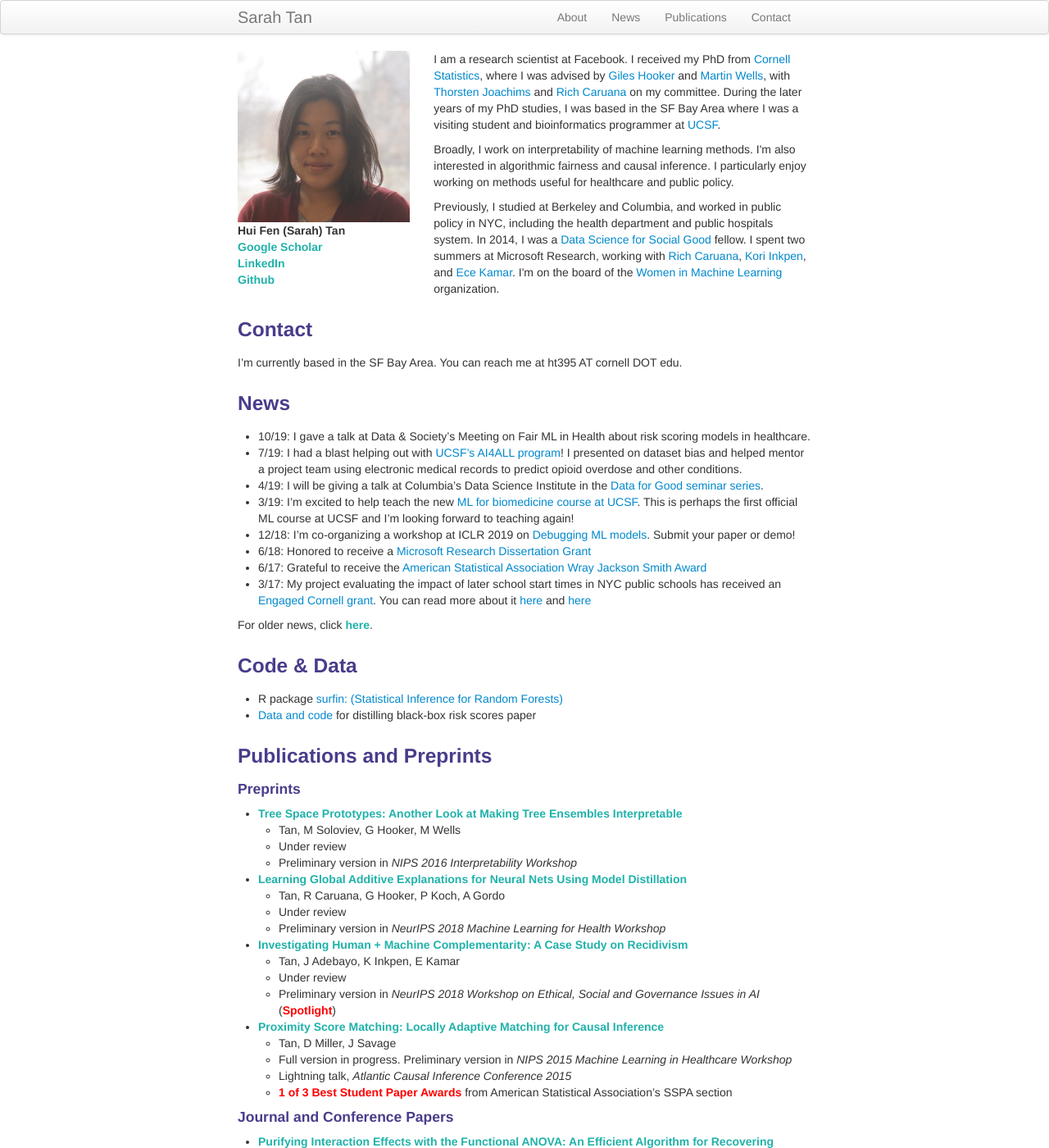
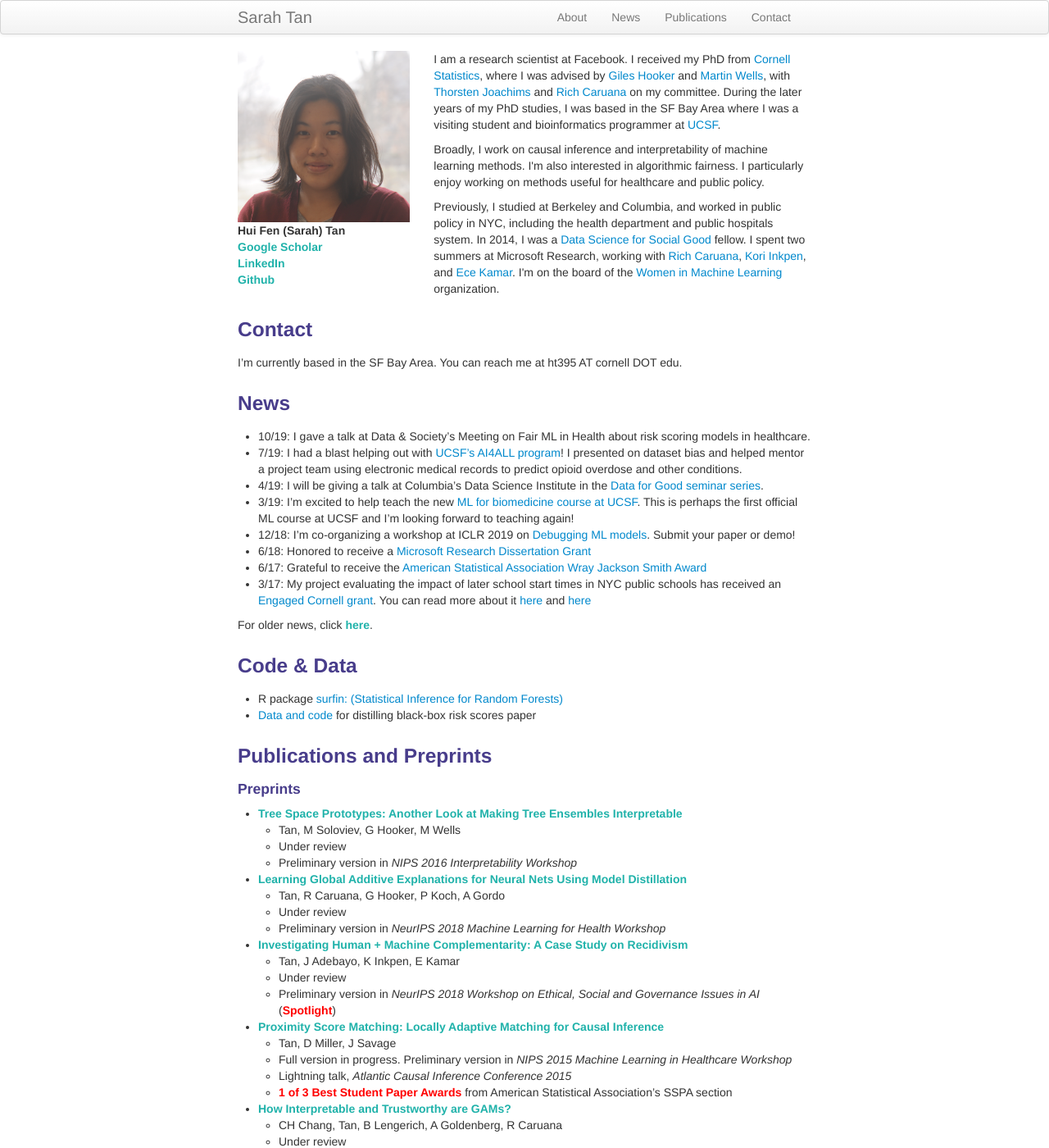
Before and after one commit to shftan/shftan.github.io, a Jekyll site: the page built from index.md, in a window 1280 px wide and 1400 px high. Shown: the whole window at 82% size. Built offline with Jekyll 4.4.1, drawn with Linux system fonts in a browser that asks for light colours.

Commit message:
Update index.md

```diff
--- a/index.md
+++ b/index.md
@@ -20,7 +20,7 @@ keywords: Sarah Tan, Facebook, Cornell, UCSF, statistics, interpretability, caus
         <div class="span8">
                 <p>I am a research scientist at Facebook. I received my PhD from <a href="https://stat.cornell.edu/">Cornell Statistics</a>, where I was advised by <a href="http://faculty.bscb.cornell.edu/~hooker/">Giles Hooker</a> and <a href="https://courses.cit.cornell.edu/mtw1/">Martin Wells</a>, with <a href="https://www.cs.cornell.edu/people/tj/">Thorsten Joachims</a> and <a href="https://www.microsoft.com/en-us/research/people/rcaruana/">Rich Caruana</a> on my committee. During the later years of my PhD studies, I was based in the SF Bay Area where I was a visiting student and bioinformatics programmer at <a href="https://epibiostat.ucsf.edu/">UCSF</a>.</p>
 
-<p>Broadly, I work on interpretability of machine learning methods. I'm also interested in algorithmic fairness and causal inference. I particularly enjoy working on methods useful for healthcare and public policy.</p>
+<p>Broadly, I work on causal inference and interpretability of machine learning methods. I'm also interested in algorithmic fairness. I particularly enjoy working on methods useful for healthcare and public policy.</p>
 
 <p>Previously, I studied at Berkeley and Columbia, and worked in public policy in NYC, including the health department and public hospitals system. In 2014, I was a <a href="http://www.dssgfellowship.org/">Data Science for Social Good</a> fellow. I spent two summers at Microsoft Research, working with <a href="https://www.microsoft.com/en-us/research/people/rcaruana/">Rich Caruana</a>, <a href="https://www.microsoft.com/en-us/research/people/kori/">Kori Inkpen</a>, and <a href="https://www.microsoft.com/en-us/research/people/eckamar/">Ece Kamar</a>. I'm on the board of the <a href="https://wimlworkshop.org">Women in Machine Learning</a> organization.</p>
 
@@ -68,6 +68,9 @@ For older news, click <a class="paper" href="oldernews.html">here</a>.
    - Full version in progress. Preliminary version in _NIPS 2015 Machine Learning in Healthcare Workshop_
    - Lightning talk, _Atlantic Causal Inference Conference 2015_
    - <span class="highlight">1 of 3 Best Student Paper Awards</span> from American Statistical Association's SSPA section
+- <a class="paper" href="https://arxiv.org/abs/2006.06466">How Interpretable and Trustworthy are GAMs?</a>
+   - CH Chang, Tan, B Lengerich, A Goldenberg, R Caruana
+   - Under review
 <h4>Journal and Conference Papers</h4>
 - <a class="paper" href="https://arxiv.org/abs/1911.04974">Purifying Interaction Effects with the Functional ANOVA: An Efficient Algorithm for Recovering Identifiable Additive Models</a>
    - B Lengerich, Tan, CH Chang, G Hooker, R Caruana
```
